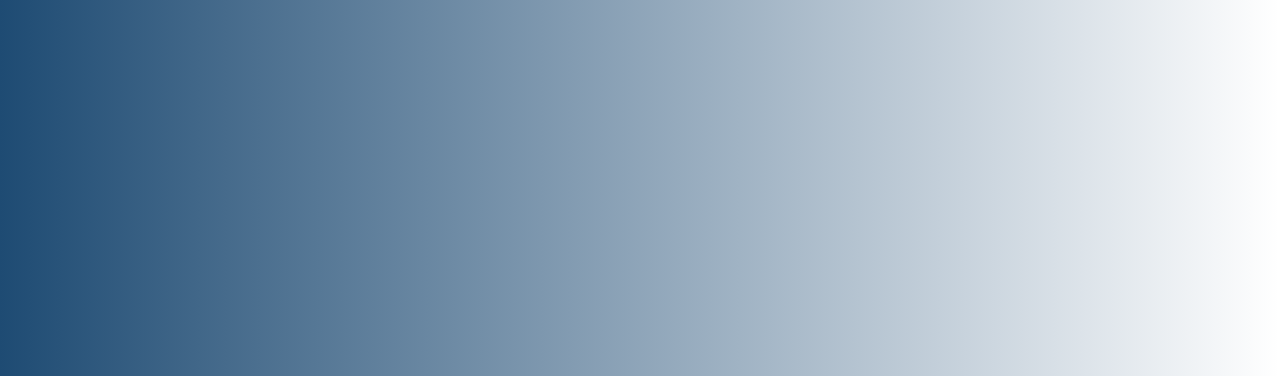
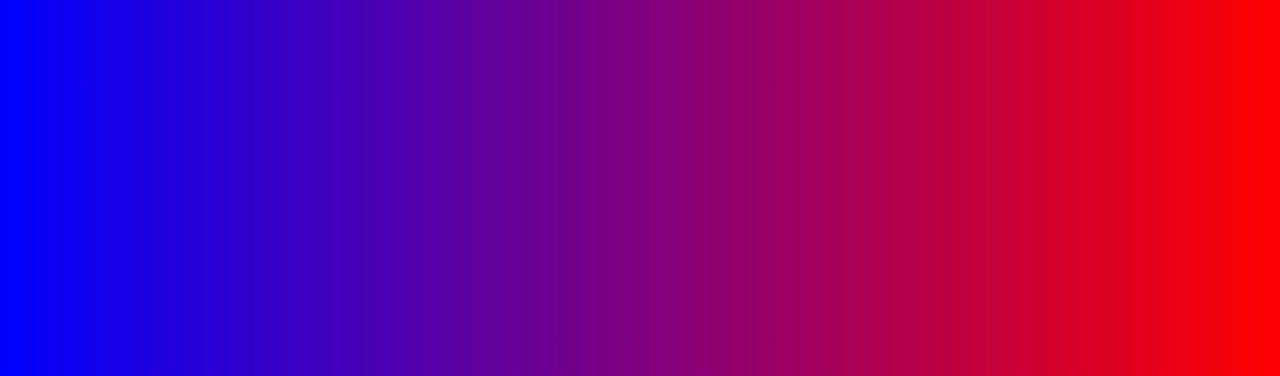
Before and after one commit to XuNeverMore/index, a website: page index.html in a window 1280 px wide. Shown: the part 424-800 px from the top of the page. Drawn offline with Linux system fonts and the light colour scheme.

Commit message:
change background color

```diff
--- a/css/main.css
+++ b/css/main.css
@@ -14,8 +14,7 @@ body {
   /* background-color:#052117; */
   background: linear-gradient(
     to right,
-    rgba(30, 75, 115, 1),
-    rgb(244, 3, 140, 0)
+    blue,red
   );
   transition: background-color 2s, background 2s;
 }
```
